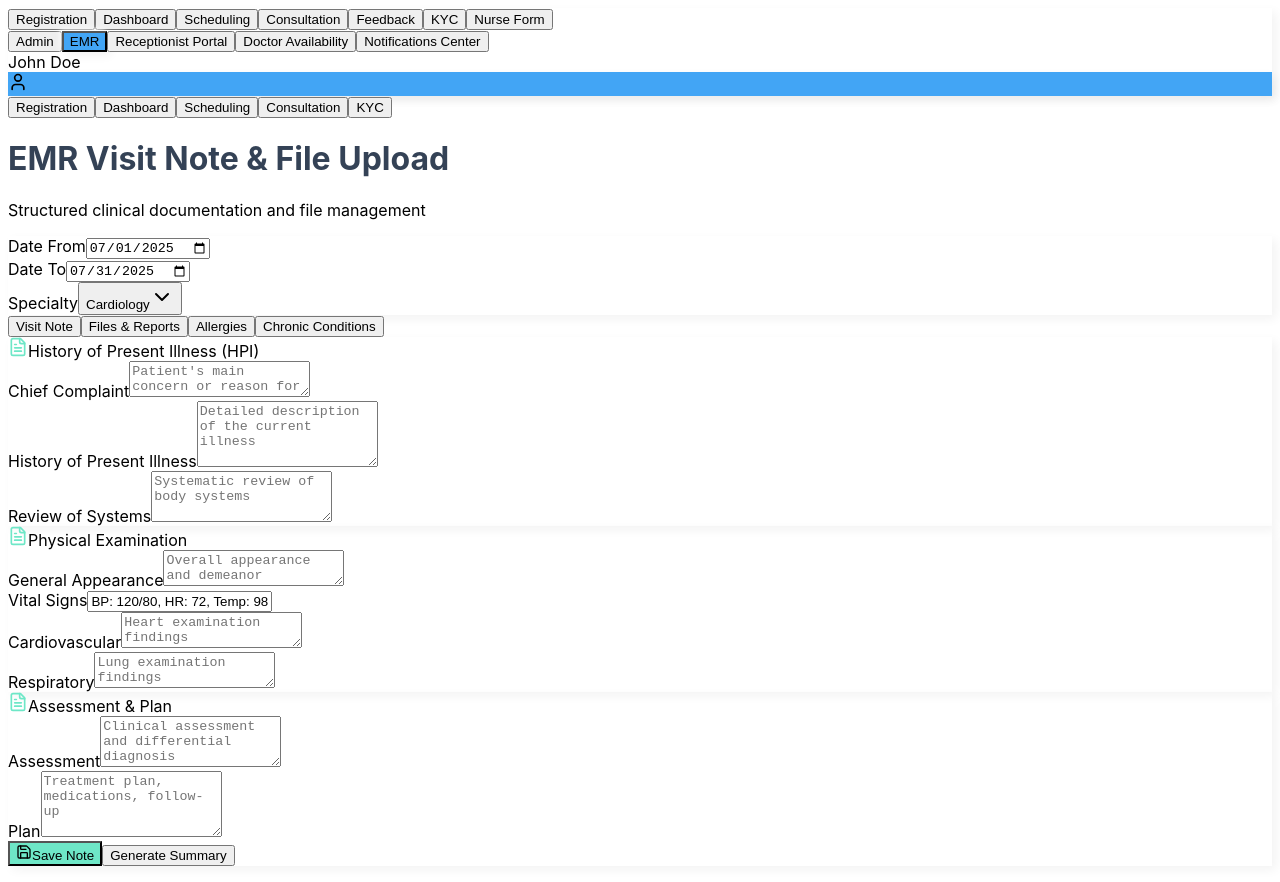
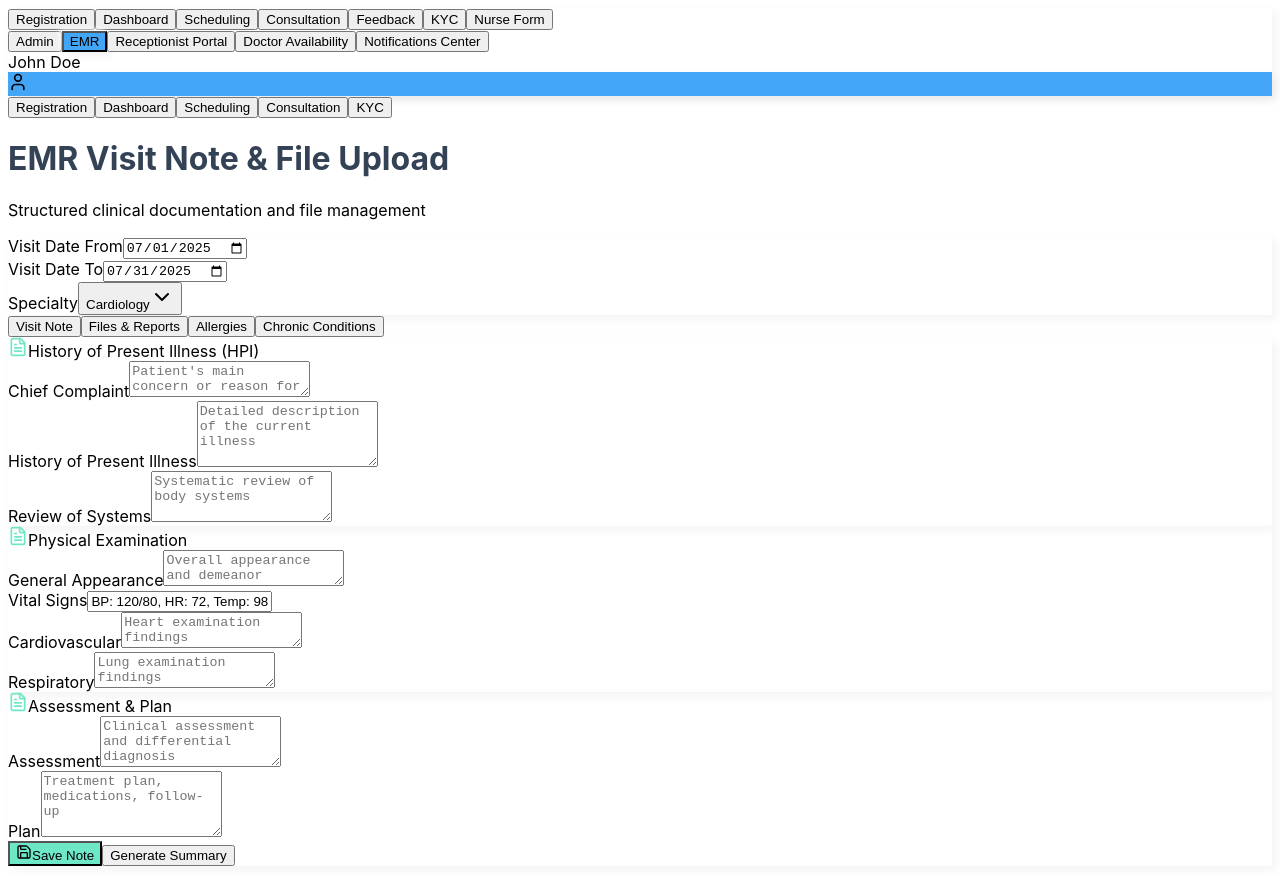
Before and after one commit to gorg16/VHCC, a React (Vite) app in the folder client/: page /emr-visit-note in a window 1280 px wide. Built offline with nearby package versions, Linux system fonts and the light colour scheme.

Commit message:
text change

```diff
--- a/client/src/pages/EMRVisitNote.tsx
+++ b/client/src/pages/EMRVisitNote.tsx
@@ -94,7 +94,7 @@ export default function EMRVisitNote() {
           <CardContent className="p-6">
             <div className="grid grid-cols-1 md:grid-cols-3 gap-4">
               <div>
-                <Label htmlFor="date-from">Date From</Label>
+                <Label htmlFor="date-from">Visit Date From</Label>
                 <Input
                     id="date-from"
                     type="date"
@@ -104,7 +104,7 @@ export default function EMRVisitNote() {
                 />
               </div>
               <div>
-                <Label htmlFor="date-to">Date To</Label>
+                <Label htmlFor="date-to">Visit Date To</Label>
                 <Input
                     id="date-to"
                     type="date"
```
